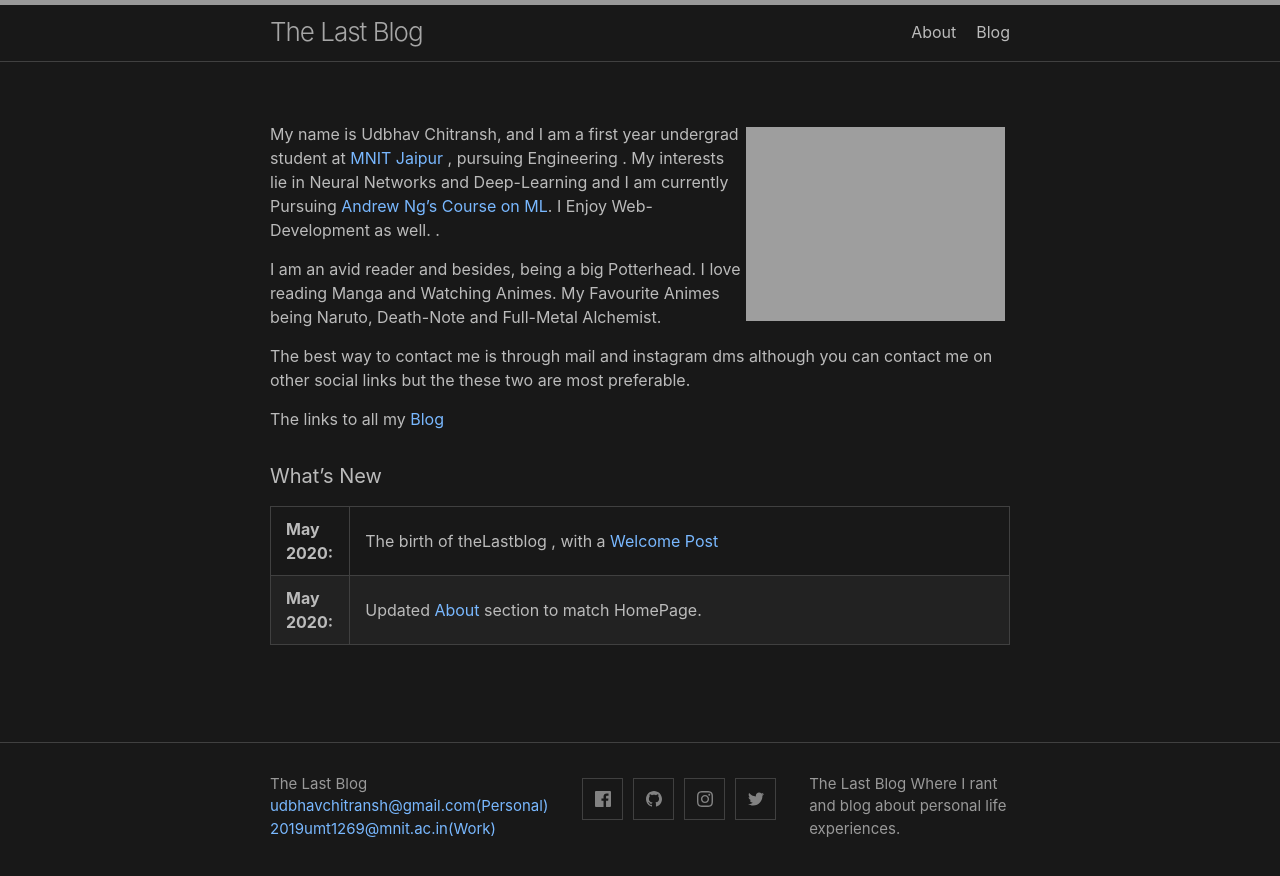
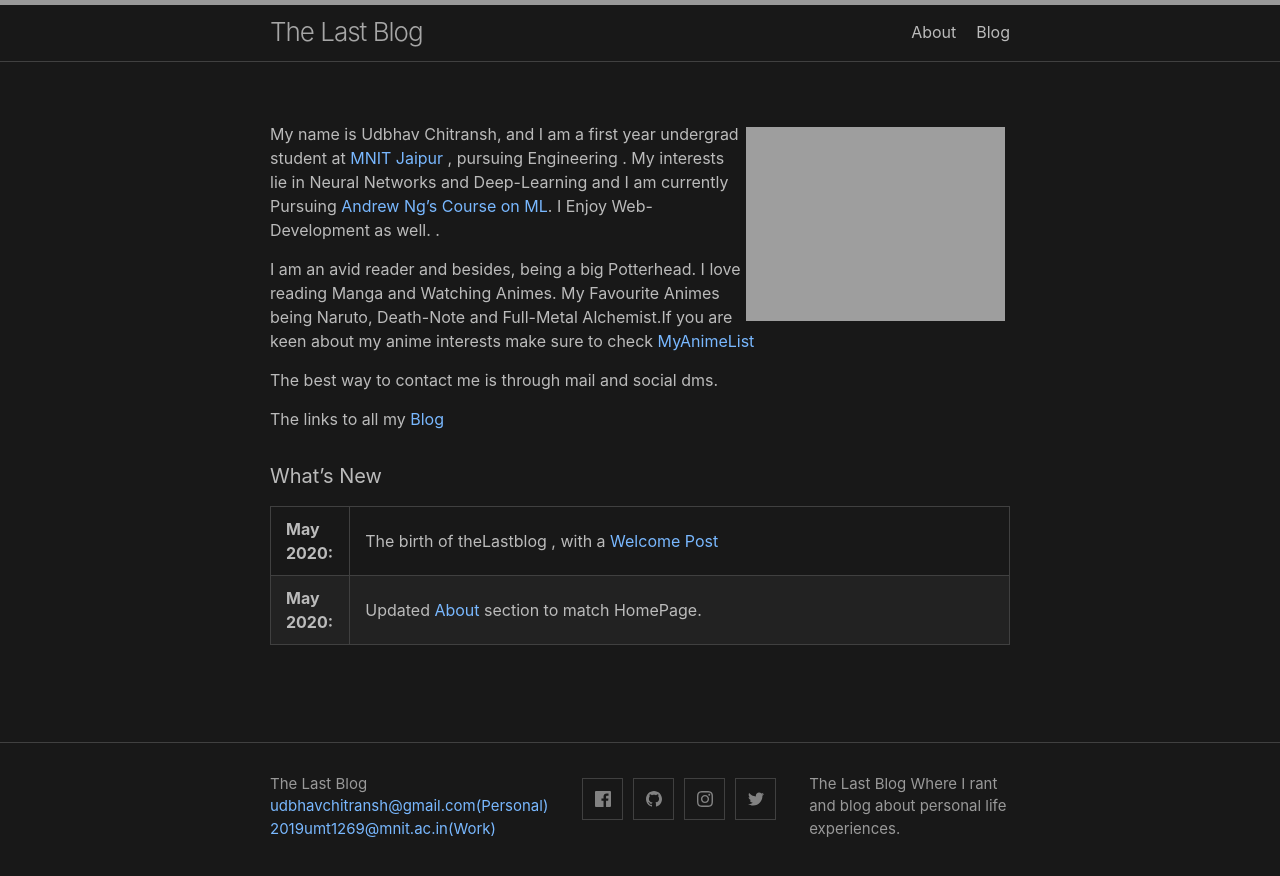
Before and after one commit to udbhavc/udbhavc.github.io, a Jekyll site: the page built from index.markdown, in a window 1280 px wide. Shown: the top 876 px of the page. Built offline with Jekyll 4.4.1, drawn with Linux system fonts in a browser that asks for light colours; comment, search, counter and statistics services are not loaded.

Commit message:
Update index.markdown

```diff
--- a/index.markdown
+++ b/index.markdown
@@ -11,9 +11,10 @@ My name is Udbhav Chitransh, and I am a first year undergrad student at [MNIT Ja
 My interests lie in Neural Networks and Deep-Learning and I am currently Pursuing [Andrew Ng's Course on ML](https://www.coursera.org/instructor/andrewng). I Enjoy Web- Development as well. .
 
 I am an avid reader and besides, being a big Potterhead. I love reading Manga and Watching Animes.
-My Favourite Animes being Naruto, Death-Note and Full-Metal Alchemist.
+My Favourite Animes being Naruto, Death-Note and Full-Metal Alchemist.If you are keen about my anime interests make sure to check [MyAnimeList](https://myanimelist.net/animelist/ImHokage)
 
-The best way to contact me is through mail and instagram dms although you can contact me on other social links but the these two are most preferable.
+
+The best way to contact me is through mail and social dms.
 
 The links to all my [Blog](https://udbhavc.github.io/archive.html)
 
```
